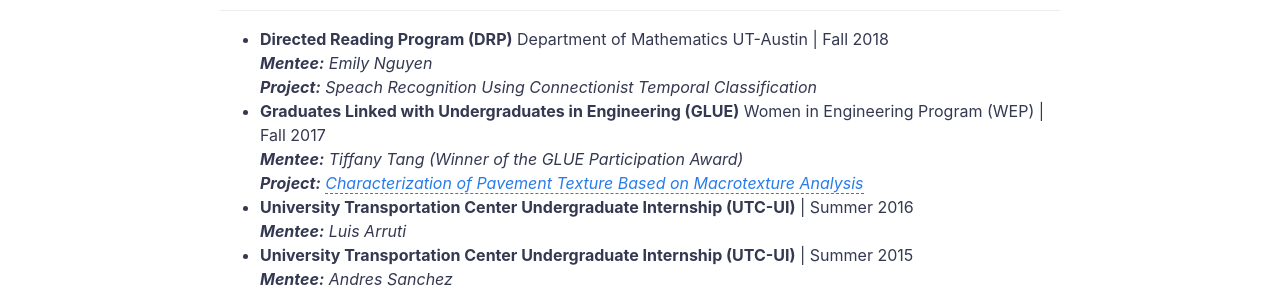
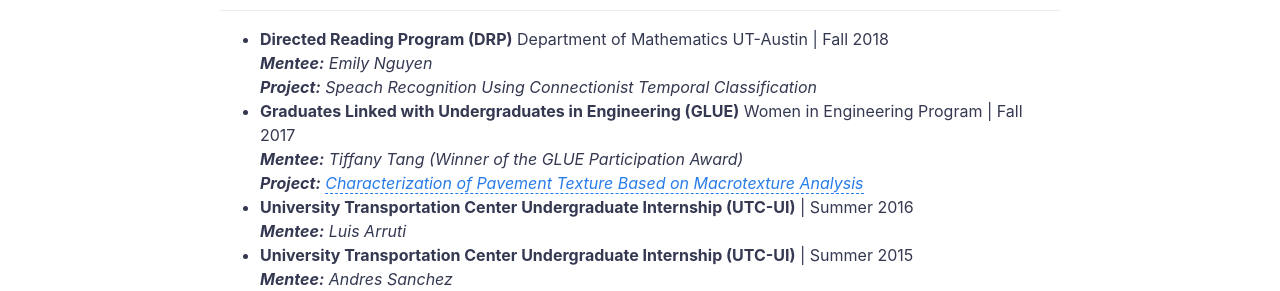
Before and after one commit to nzunigag/nzunigag.github.io, a Jekyll site: the page built from teaching.md, in a window 1280 px wide. Shown: the part 716-1007 px from the top of the page. Built offline with Jekyll 4.4.1, drawn with Linux system fonts in a browser that asks for light colours.

Commit message:
Update teaching.md

```diff
--- a/teaching.md
+++ b/teaching.md
@@ -24,7 +24,7 @@ ___
 - <b>Directed Reading Program (DRP)</b> Department of Mathematics UT-Austin  | Fall 2018 <br>
 <i><b>Mentee:</b> Emily Nguyen <br>
 <b>Project:</b> Speach Recognition Using Connectionist Temporal Classification</i><br>
-- <b>Graduates Linked with Undergraduates in Engineering (GLUE)</b> Women in Engineering Program (WEP) | Fall 2017 <br>
+- <b>Graduates Linked with Undergraduates in Engineering (GLUE)</b> Women in Engineering Program | Fall 2017 <br>
 <i><b>Mentee:</b> Tiffany Tang <i>(Winner of the GLUE Participation Award)</i> <br>
 <b>Project:</b> [Characterization of Pavement Texture Based on Macrotexture Analysis](/downloads/2017_GLUE.pdf)</i><br>
 - <b>University Transportation Center Undergraduate Internship (UTC-UI)</b> | Summer 2016 <br>
```
